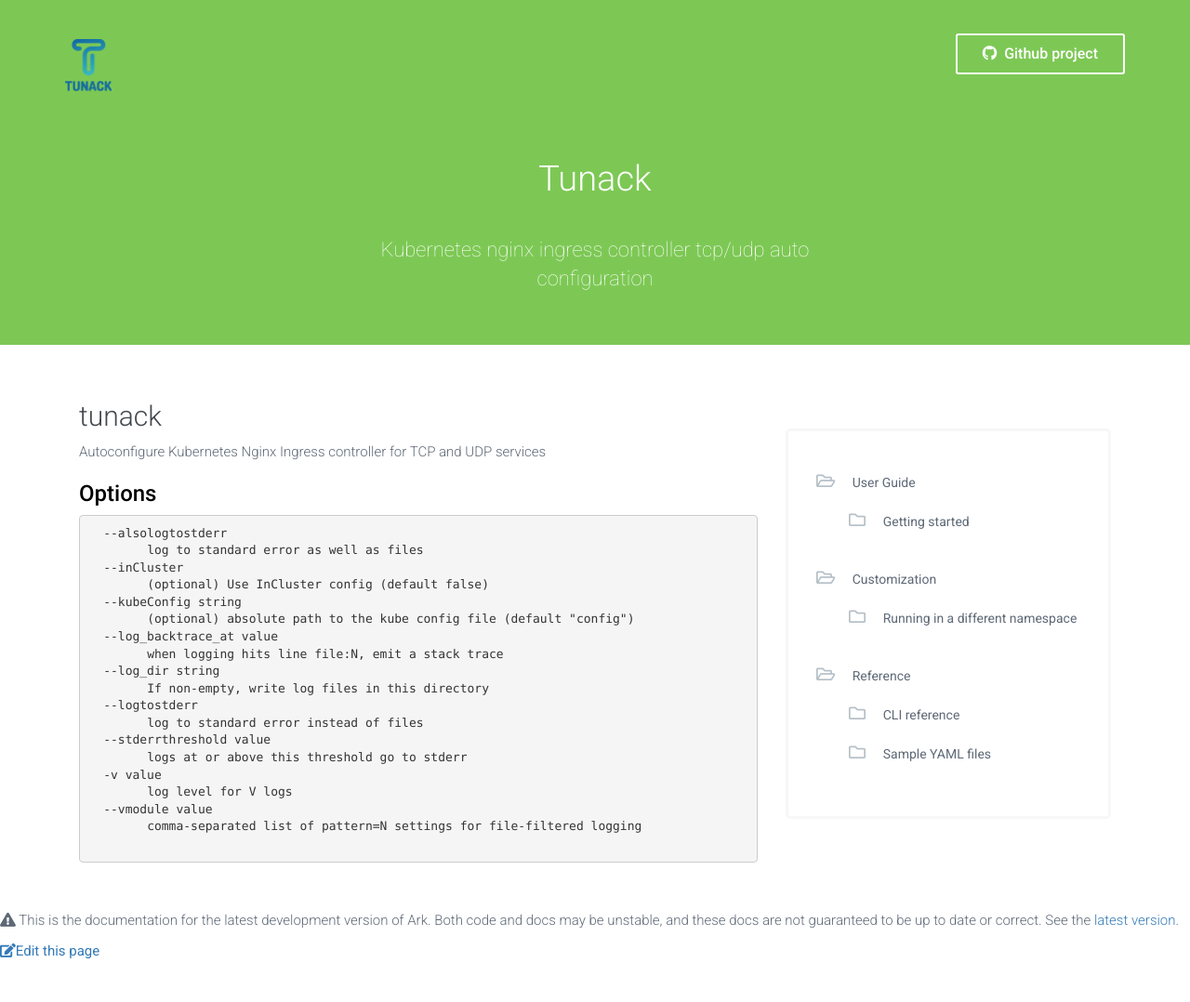
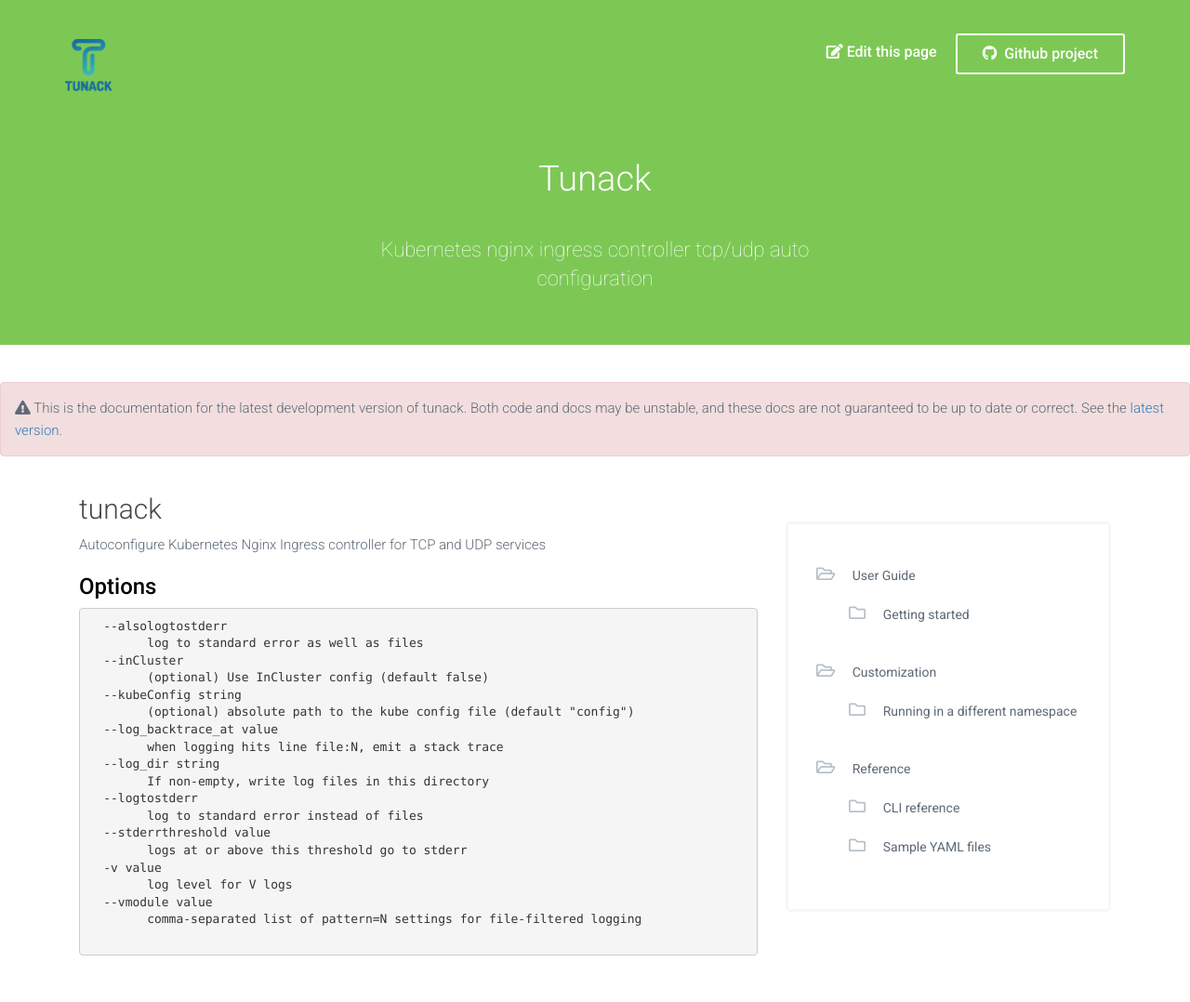
Before and after one commit to tuarrep/tunack, a Jekyll site: the page built from master/cli-reference.md, in a window 1280 px wide. Shown: the whole page at 93% size. Built offline with Jekyll 4.4.1, drawn with Linux system fonts in a browser that asks for light colours; nearby versions of some CDN libraries; our own code applies the rules of GitHub Pages for plain Markdown files; before the commit the page ends 1034 px from its top, so only the background shows below that.

Commit message:
Version warning and 'edit this page link'

```diff
--- a/_includes/edit-this-page.html
+++ b/_includes/edit-this-page.html
@@ -8,9 +8,9 @@
 {% assign edit_url = base | prepend: "docs/" | prepend: edit_prefix %}
 {% endif %}
 
-  <div class="edit-page">
+<li>
     <a href="{{edit_url}}">
-      <i class="fa fa-edit"></i>Edit this page
+        <i class="fa fa-edit"></i>  Edit this page
     </a>
-  </div>
+</li>
 {% endif %}
--- a/_includes/header.html
+++ b/_includes/header.html
@@ -12,6 +12,7 @@
             </div>
             <div class="navbar-collapse collapse" id="navbar-collapse">
                 <ul class="nav navbar-nav navbar-right">
+                    {% include edit-this-page.html %}
                     <li>
                         <a href="{{ site.contact.github }}" class="btn btn-success nav-btn"><i class="fab fa-github"></i>&nbsp;&nbsp;Github project</a>
                     </li>
--- a/_includes/version-warning.html
+++ b/_includes/version-warning.html
@@ -1,14 +1,18 @@
+{% assign original_version = page.version | prepend: '/' %}
+{% assign master_url = page.url | replace: original_version, '/master/' | relative_url %}
+{% assign latest_url = page.url | replace: original_version, site.latest | relative_url %}
+
 {% if page.version == 'master' %}
-  <div class="version-warning">
+<div class="alert alert-danger" role="alert">
     <p>
         <i class="fa fa-exclamation-triangle" aria-hidden="true"></i>
-    This is the documentation for the latest development version of Ark. Both code and docs may be
+        This is the documentation for the latest development version of tunack. Both code and docs may be
         unstable, and these docs are not guaranteed to be up to date or correct. See the
         <a href="{{latest_url}}">latest version</a>.
     </p>
 </div>
 {% elsif page.version != site.latest %}
-  <div class="version-warning">
+<div class="alert alert-warning" role="alert">
     <p>
         <i class="fa fa-exclamation-triangle" aria-hidden="true"></i>
         Documentation for version {{ page.version }} is no longer actively maintained.
--- a/_layouts/default.html
+++ b/_layouts/default.html
@@ -17,6 +17,7 @@
 <body>
 {% include header.html %}
 <main class="content-wrapper">
+    {% include version-warning.html %}
     <div class="container">
         <div class="col-lg-8">
             <article class="post">
@@ -28,8 +29,5 @@
         </div>
     </div>
 </main>
-    {% include version-warning.html %}
-    {% include edit-this-page.html %}
-
 </body>
 </html>
```
Also changed, not shown: assets/img/icon-github.svg (deleted), assets/img/icon-slack.svg (deleted), assets/img/icon-twitter.svg (deleted), assets/img/logo.svg (deleted). Lines whose indentation alone changed are shown as unchanged.
